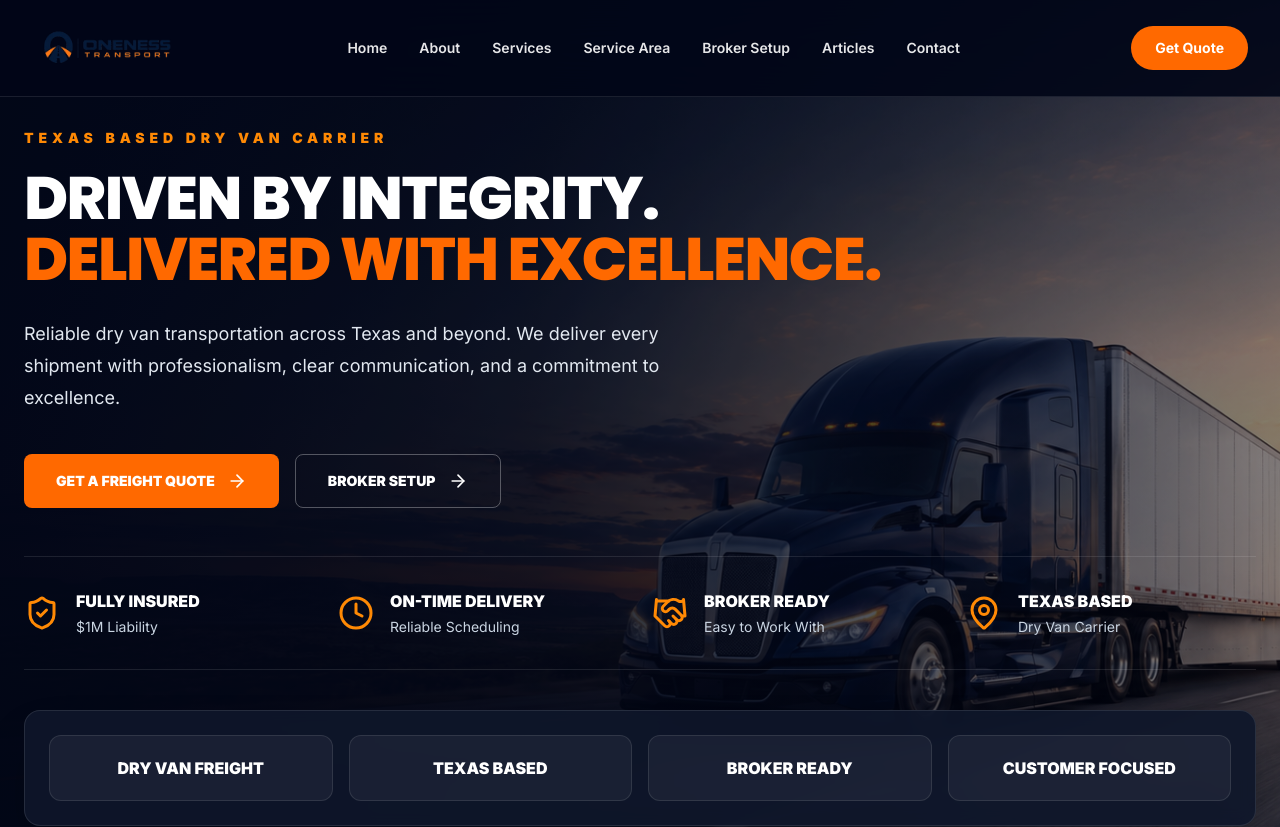
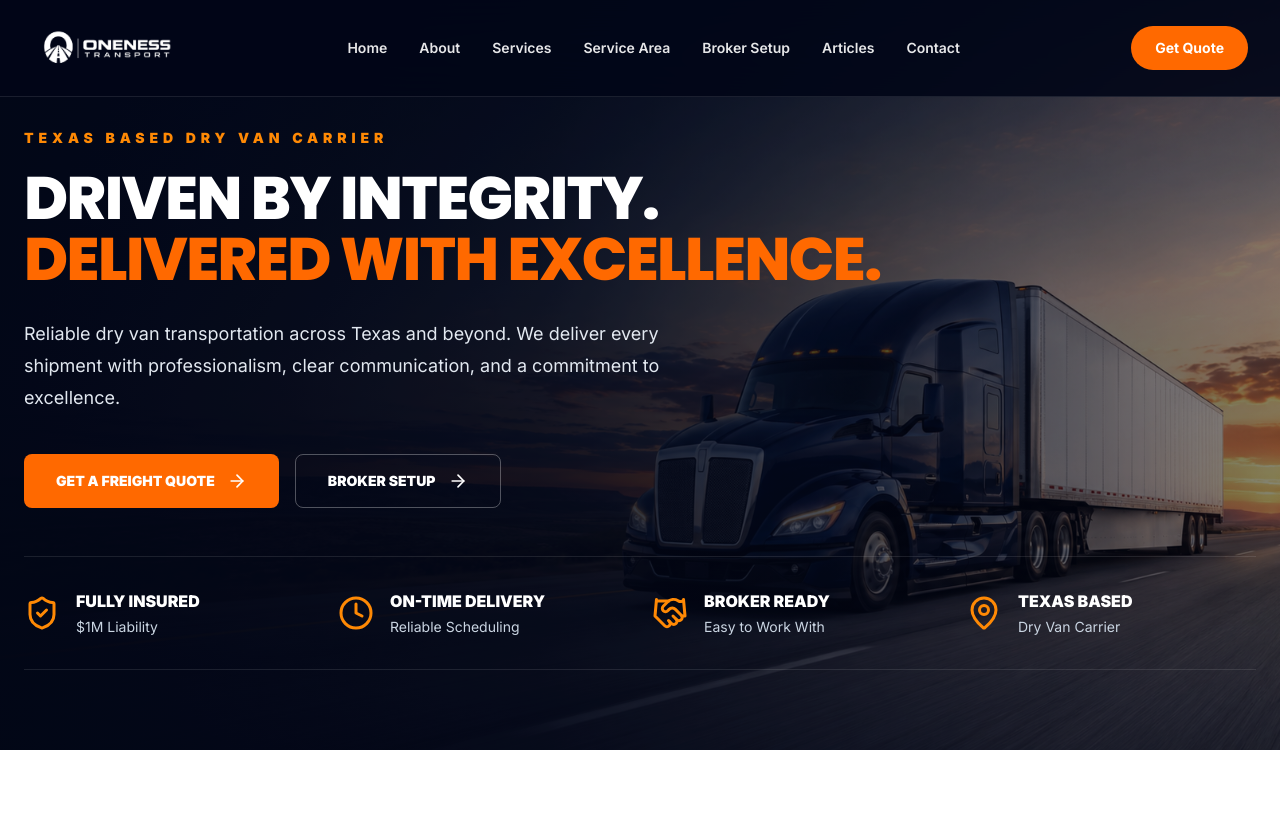
Before and after one commit to oneness05/oneness-transport-website, a Next.js app: page / in a window 1280 px wide. Shown: the top 827 px of the page. Built offline with nearby package versions, Linux system fonts and the light colour scheme.

Commit message:
Refine header logo and simplify hero

```diff
--- a/components/layout/Header.tsx
+++ b/components/layout/Header.tsx
@@ -27,7 +27,7 @@ export default function Header() {
     width={420}
     height={90}
     priority
-    className="h-16 w-auto lg:h-18"
+    className="h-16 w-auto brightness-0 invert lg:h-18"
     />
     </Link>
 
--- a/components/sections/Hero.tsx
+++ b/components/sections/Hero.tsx
@@ -22,13 +22,6 @@ const trustItems = [
     text: "Dry Van Carrier",
     icon: MapPin,
   },
-];
-
-const highlights = [
-  "Dry Van Freight",
-  "Texas Based",
-  "Broker Ready",
-  "Customer Focused",
 ];
 
 export default function Hero() {
@@ -88,18 +81,6 @@ export default function Hero() {
           ))}
         </div>
 
-        <div className="mt-10 rounded-2xl border border-white/10 bg-slate-900/90 p-6 shadow-2xl backdrop-blur">
-          <div className="grid gap-4 md:grid-cols-4">
-            {highlights.map((item) => (
-              <div
-                key={item}
-                className="rounded-xl border border-white/10 bg-white/5 px-5 py-5 text-center"
-              >
-                <p className="font-black uppercase text-white">{item}</p>
-              </div>
-            ))}
-          </div>
-        </div>
       </div>
     </section>
   );
```
